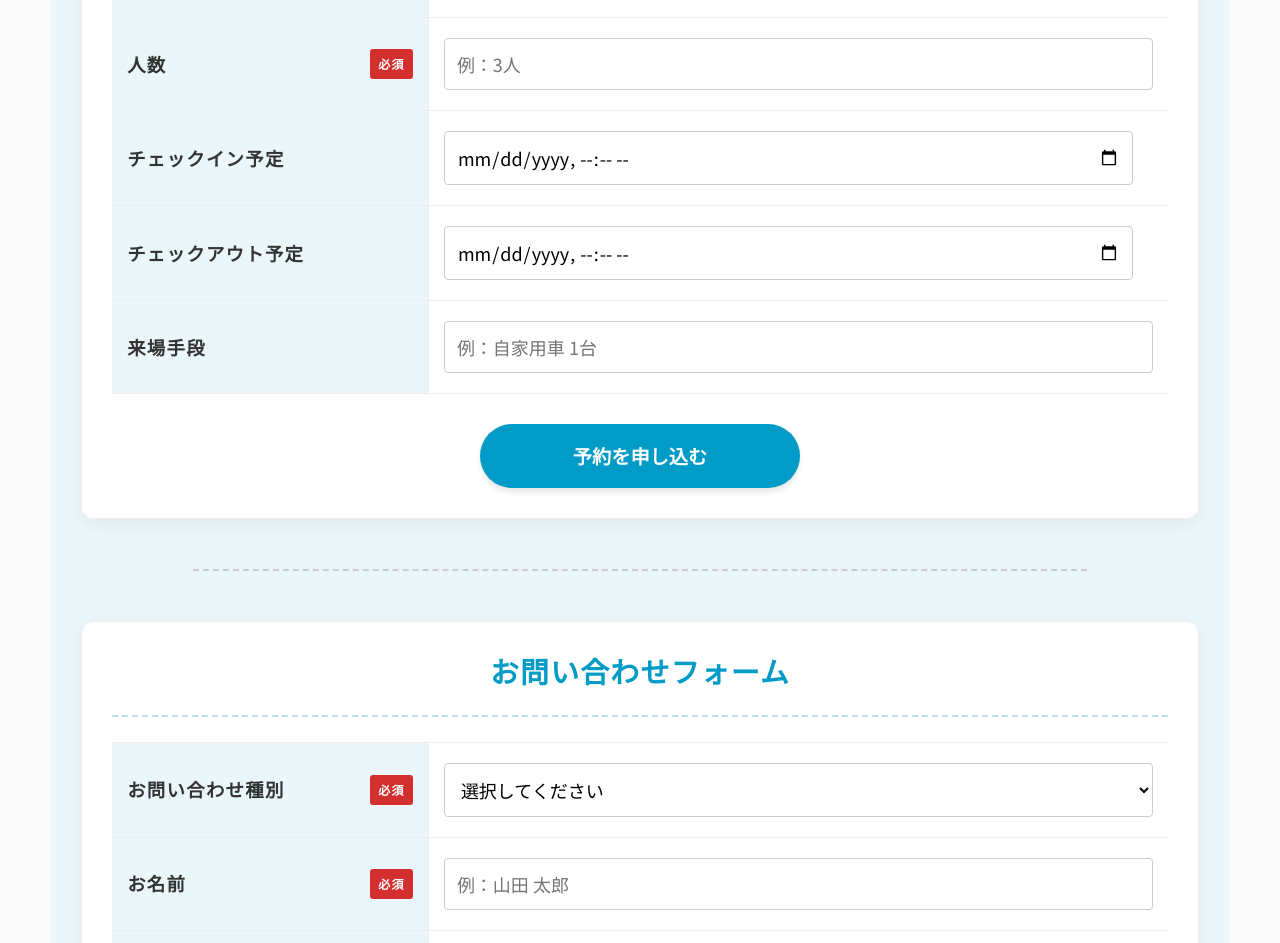
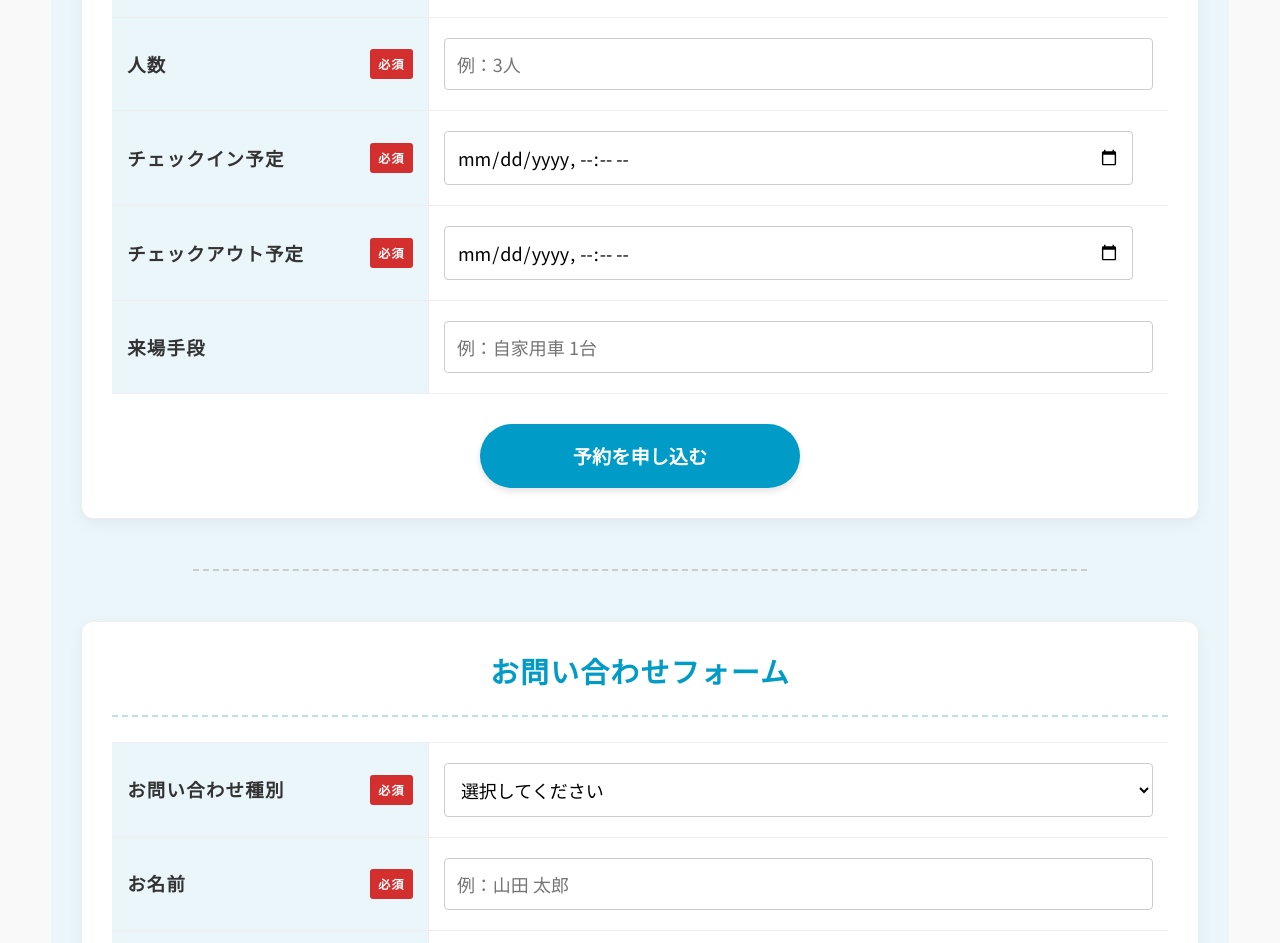
Before and after one commit to arag616/sample-campsite, a website: page public/index.html in a window 1280 px wide. Shown: the part 5621-6564 px from the top of the page. Drawn offline with Linux system fonts and the light colour scheme.

Commit message:
必須マーク追加

```diff
--- a/public/index.html
+++ b/public/index.html
@@ -135,13 +135,12 @@
                         <input type="text" id="res_people" name="res_people" placeholder="例：3人">
                     </dd>
 
-                    <dt><label for="res_in">チェックイン予定</label></dt>
+                    <dt><label for="res_in">チェックイン予定</label><span class="required">必須</span></dt>
                     <dd class="date-input-area">
                         <input type="datetime-local" id="res_in" name="res_in">
-                        <!-- JSで曜日spanが追加されます -->
                     </dd>
 
-                    <dt><label for="res_out">チェックアウト予定</label></dt>
+                    <dt><label for="res_out">チェックアウト予定</label><span class="required">必須</span></dt>
                     <dd class="date-input-area">
                         <input type="datetime-local" id="res_out" name="res_out">
                     </dd>
```
Also changed, not shown: 1 other file.
